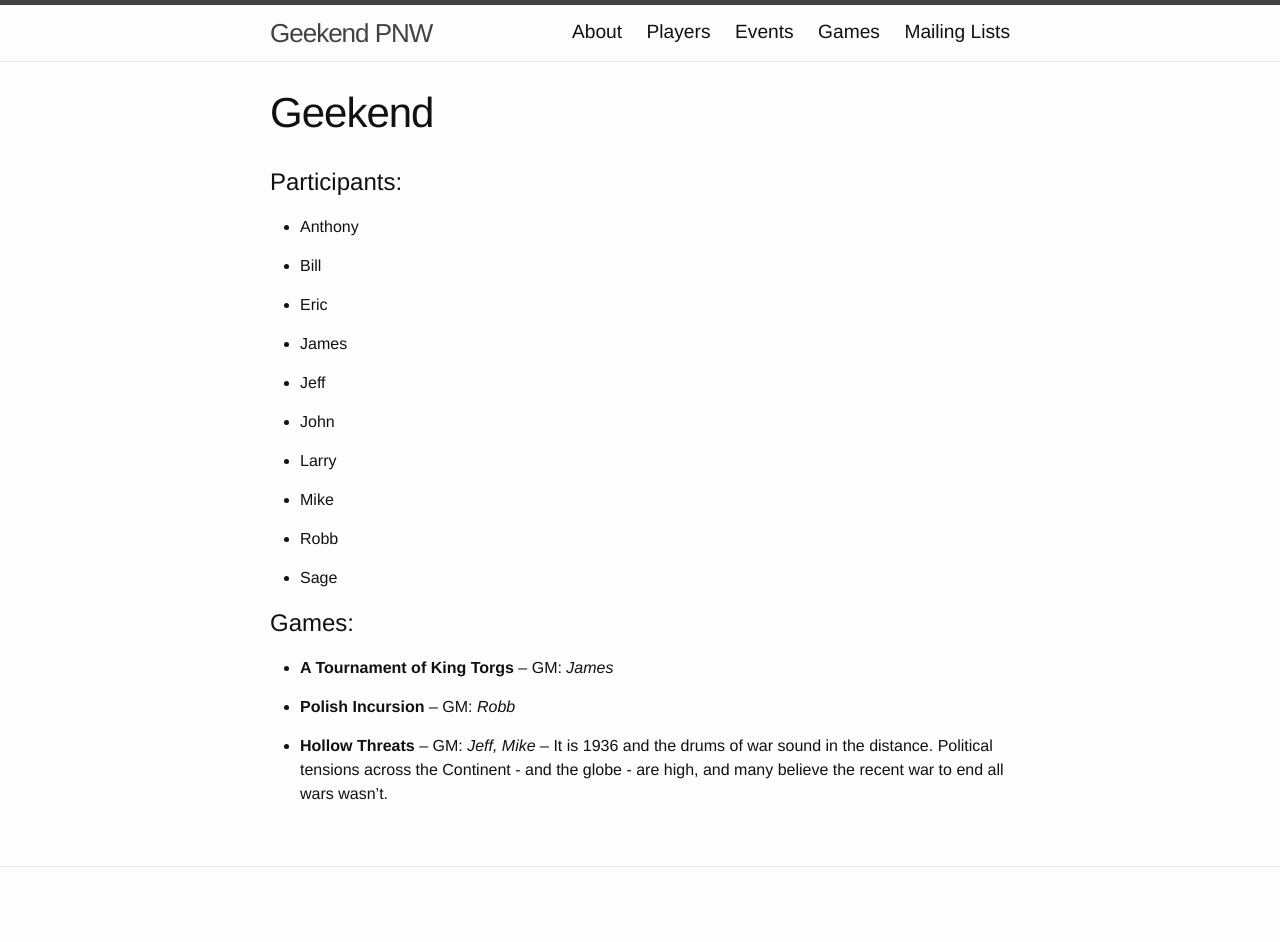
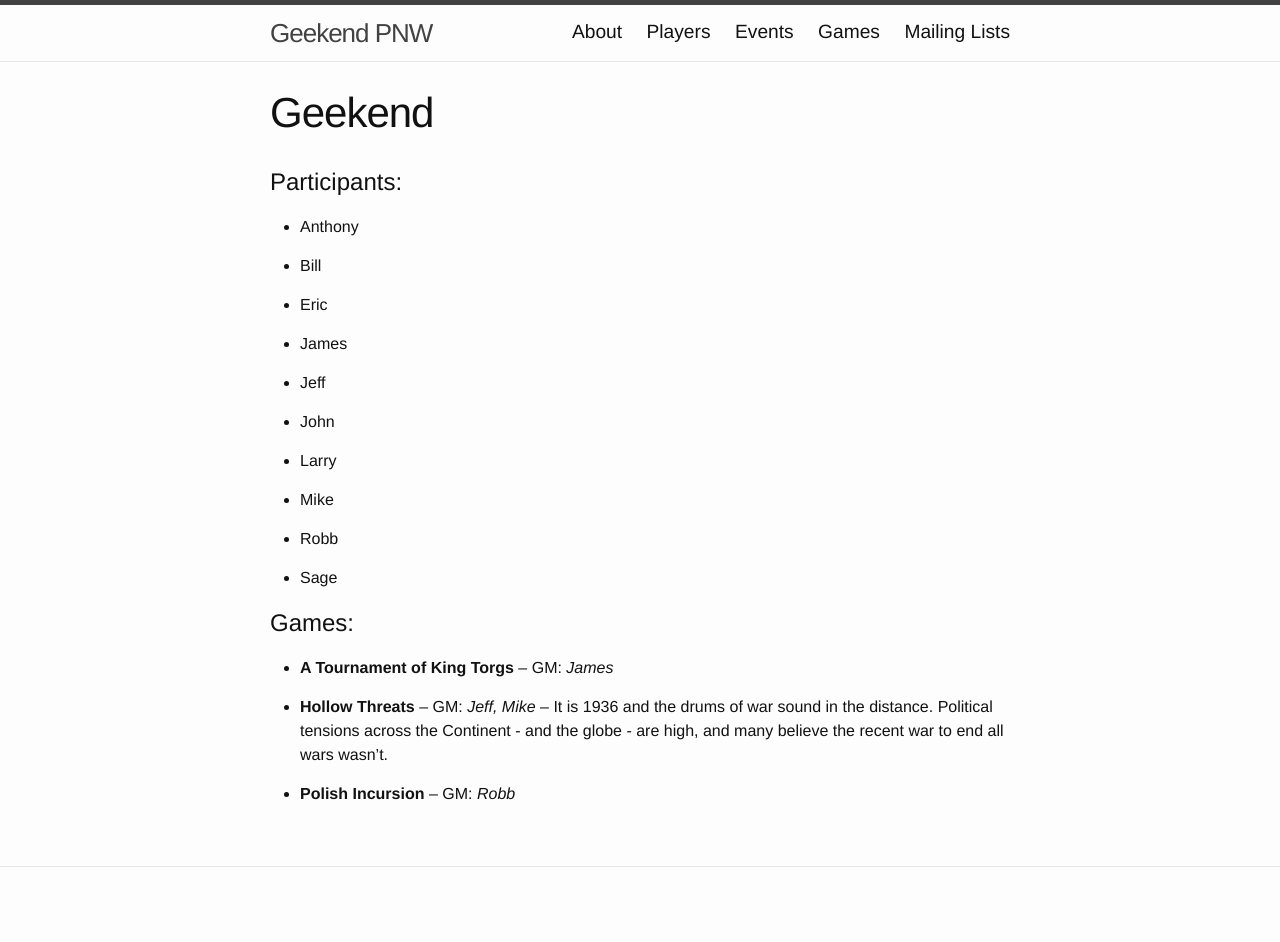
Before and after one commit to Geekend-PNW/geekend-pnw.github.com, a Jekyll site: the page built from events/2014-06-geekend.md, in a window 1280 px wide. Built offline with Jekyll 4.4.1, drawn with Linux system fonts in a browser that asks for light colours.

Commit message:
sorting game listings

```diff
--- a/_includes/game-list.md
+++ b/_includes/game-list.md
@@ -1,4 +1,5 @@
-{% for game in site.data.games %}
+{% assign sorted_games = site.data.games | sort: 'name' %}
+{% for game in sorted_games %}
   {% if game.events contains page.event %}
   - **{{ game.name }}** {% if game.gm %} -- GM: *{{ game.gm || join: ', ' }}* {% endif %} {% if game.abstract %} -- {{ game.abstract }} {% endif %}
   {% endif %}
```
